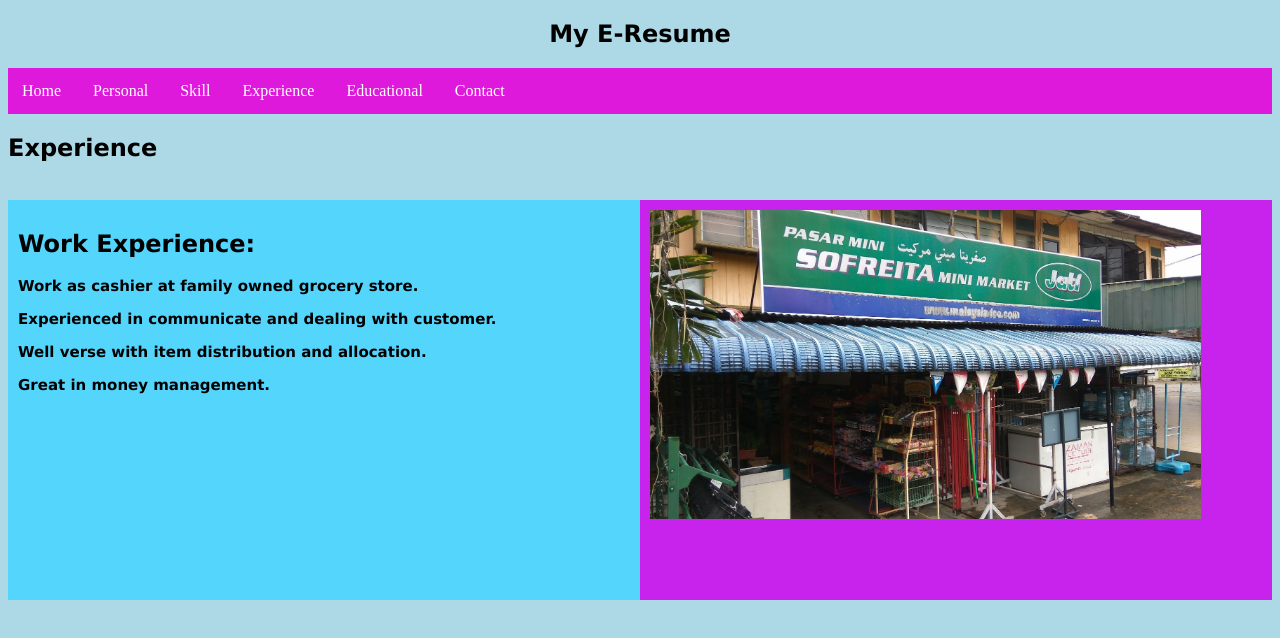
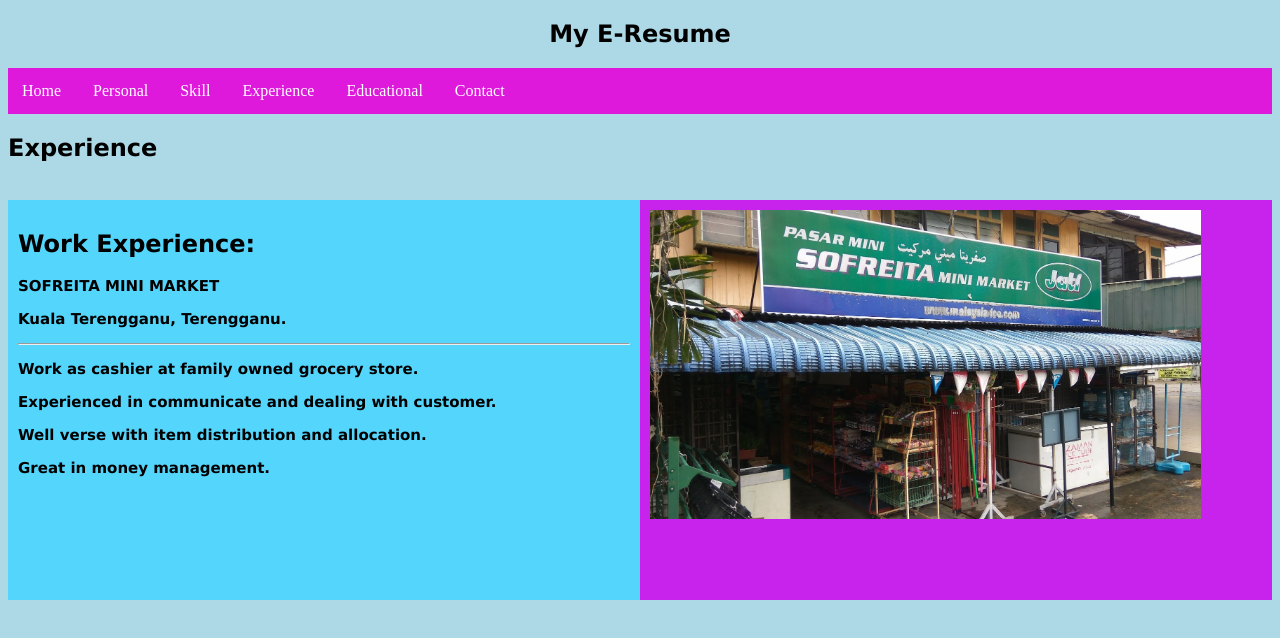
Before and after one commit to MAISARAHHANIM/myNewResume, a plain HTML site: page experience.html in a window 1280 px wide. Drawn offline with Linux system fonts and the light colour scheme.

Commit message:
Add files via upload

```diff
--- a/experience.html
+++ b/experience.html
@@ -41,6 +41,10 @@
       <div class="column" style="background-color:#54d5fc;">
         <b>
           <h2>Work Experience:</h2>
+
+          <p>SOFREITA MINI MARKET</p>
+          <p>Kuala Terengganu, Terengganu.</p>
+          <hr>
           <p>Work as cashier at family owned grocery store.</p>
           <p>Experienced in communicate and dealing with customer.</p>
           <p>Well verse with item distribution and allocation.</p>
```
